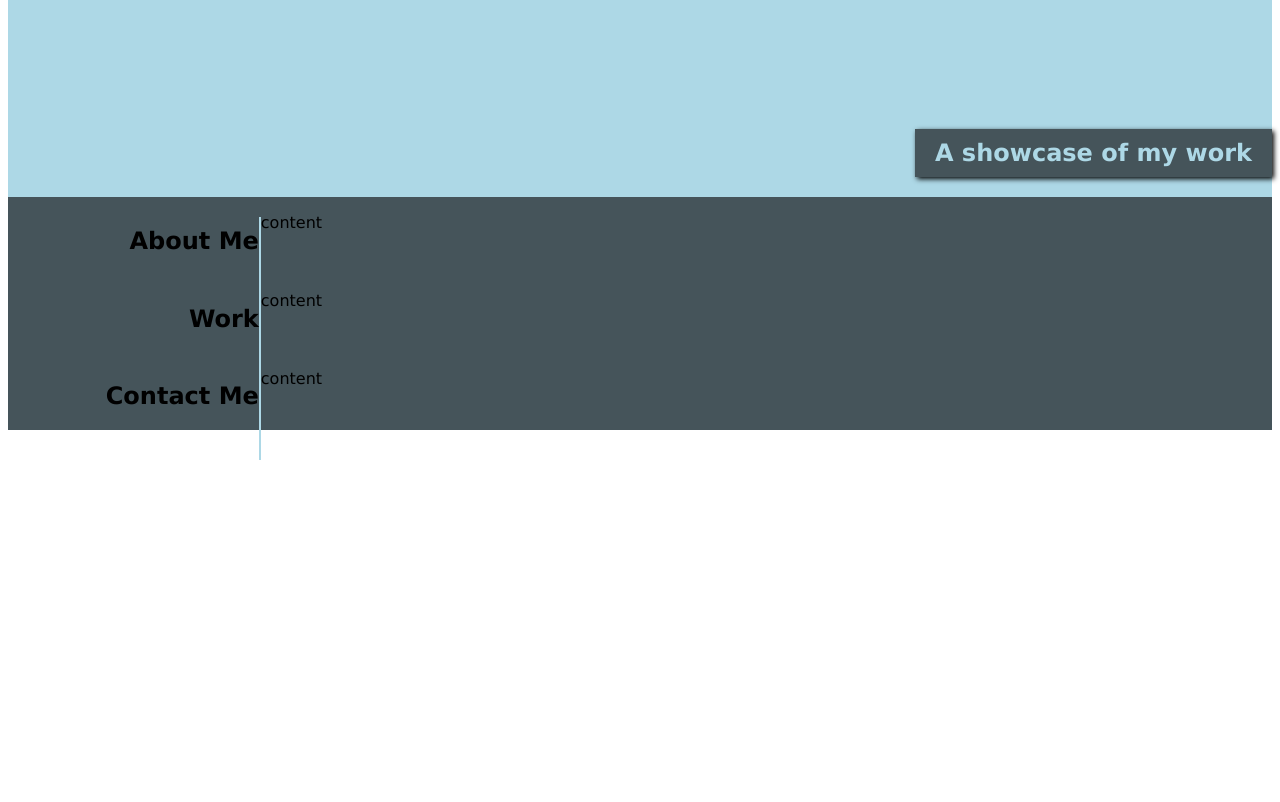
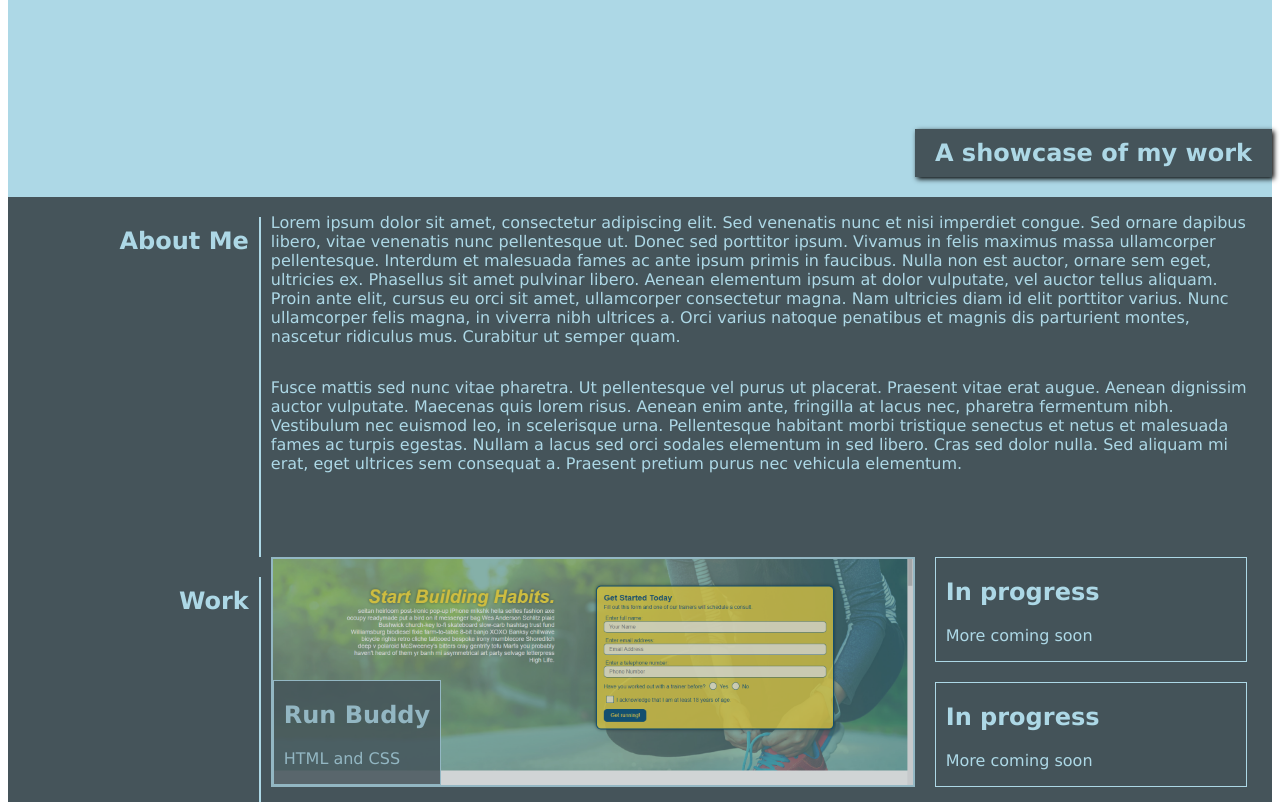
Before and after one commit to raymondlopez13/portfolio, a plain HTML site: page index.html in a window 1280 px wide. Shown: the part 150-952 px from the top of the page. Before the commit the page ends 800 px from the top, so only its background shows below. Drawn offline with Linux system fonts and the light colour scheme.

Commit message:
work section and styled

```diff
--- a/assets/css/layout.css
+++ b/assets/css/layout.css
@@ -46,12 +46,54 @@ nav {
 section {
     display: grid;
     grid-template-columns: 20% 78%;
+    margin: 0px auto 30px auto;
+}
+#about-me {
+    grid-template-rows: 1fr 1fr;
+}
+.section-p{
+    grid-column-start: 2;
+}
+#about-me .section-title {
+    grid-row: 1/3;
 }
 .section-title {
     border-right: 2px solid lightblue;
     height: 100%;
-    padding-top: 10px;
+    padding: 10px 10px 0px 0px;
     display: flex;
     justify-content: flex-end;
     align-items: flex-start;
 }
+.section-text {
+    padding-left: 10px;
+}
+/* WORK SECTION */
+.work-links {
+    display: grid;
+    grid-template-columns: 1fr 1fr 1fr;
+    grid-template-rows: 1fr 1fr 1fr;
+    grid-gap: 20px;
+}
+.run-buddy {
+    background: url(../images/run-buddy.png);
+    grid-area: 1/1/3/3;
+    border: 2px solid lightblue;
+    background-position: center;
+    background-size: cover;
+    background-color: rgba(255, 255, 255, 0.5);
+    display: flex;
+    align-items: flex-end;
+    opacity: 0.75;
+    transition: 1s;
+}
+.card {
+    background-color: rgba(69, 84, 90, 0.85);
+    border: 1px solid lightblue;
+    margin-left: 0px;
+    padding: 0px 10px;
+    z-index: 2;
+}
+.run-buddy:hover {
+    opacity: 1;
+}
--- a/assets/css/styles.css
+++ b/assets/css/styles.css
@@ -29,3 +29,9 @@ nav ul li {
 /* END HERO STYLES */
 
 /* CONTENT STYLES */
+.section-title {
+    color: lightblue;
+}
+.section-text {
+    color: lightblue;
+}
--- a/index.html
+++ b/index.html
@@ -30,15 +30,48 @@
             <h2 class="hero-text">A showcase of my work</h2>
         </div>
         <div class="content">
-
             <section class="about-me" id="about-me">
                 <h2 class="section-title">About Me</h2>
-                <p class="section-text">content</p>
+                <p class="section-p section-text">
+                    Lorem ipsum dolor sit amet, consectetur adipiscing elit. Sed venenatis nunc et nisi imperdiet congue. Sed ornare dapibus libero, vitae venenatis nunc pellentesque ut. Donec sed porttitor ipsum. Vivamus in felis maximus massa ullamcorper pellentesque. Interdum et malesuada fames ac ante ipsum primis in faucibus. Nulla non est auctor, ornare sem eget, ultricies ex. Phasellus sit amet pulvinar libero. Aenean elementum ipsum at dolor vulputate, vel auctor tellus aliquam. Proin ante elit, cursus eu orci sit amet, ullamcorper consectetur magna. Nam ultricies diam id elit porttitor varius. Nunc ullamcorper felis magna, in viverra nibh ultrices a. Orci varius natoque penatibus et magnis dis parturient montes, nascetur ridiculus mus. Curabitur ut semper quam.
+                </p>
+                <p class="section-p section-text">
+                    Fusce mattis sed nunc vitae pharetra. Ut pellentesque vel purus ut placerat. Praesent vitae erat augue. Aenean dignissim auctor vulputate. Maecenas quis lorem risus. Aenean enim ante, fringilla at lacus nec, pharetra fermentum nibh. Vestibulum nec euismod leo, in scelerisque urna. Pellentesque habitant morbi tristique senectus et netus et malesuada fames ac turpis egestas. Nullam a lacus sed orci sodales elementum in sed libero. Cras sed dolor nulla. Sed aliquam mi erat, eget ultrices sem consequat a. Praesent pretium purus nec vehicula elementum.
+                </p>
             </section>
 
+            <!-- WORK SECTION -->
             <section class="work" id="work">
                 <h2 class="section-title">Work</h2>
-                <p class="section-text">content</p>
+                <div class="section-text work-links">
+
+                    <div class="run-buddy">
+                        <div class="card">
+                            <h2 class="card-title">Run Buddy</h2>
+                            <p class="card-text">HTML and CSS</p>
+                        </div>
+                    </div>
+
+                    <div class="card">
+                        <h2 class="card-title">In progress</h2>
+                        <p class="card-text">More coming soon</p>
+                    </div>
+
+                    <div class="card">
+                        <h2 class="card-title">In progress</h2>
+                        <p class="card-text">More coming soon</p>
+                    </div>
+
+                    <div class="card">
+                        <h2 class="card-title">In progress</h2>
+                        <p class="card-text">More coming soon</p>
+                    </div>
+
+                    <div class="card">
+                        <h2 class="card-title">In progress</h2>
+                        <p class="card-text">More coming soon</p>
+                    </div>
+                </div>
             </section>
 
             <section class="contact-me" id="contact-me">
```
Also changed, not shown: assets/images/pending.png (added), assets/images/run-buddy.png (added).
